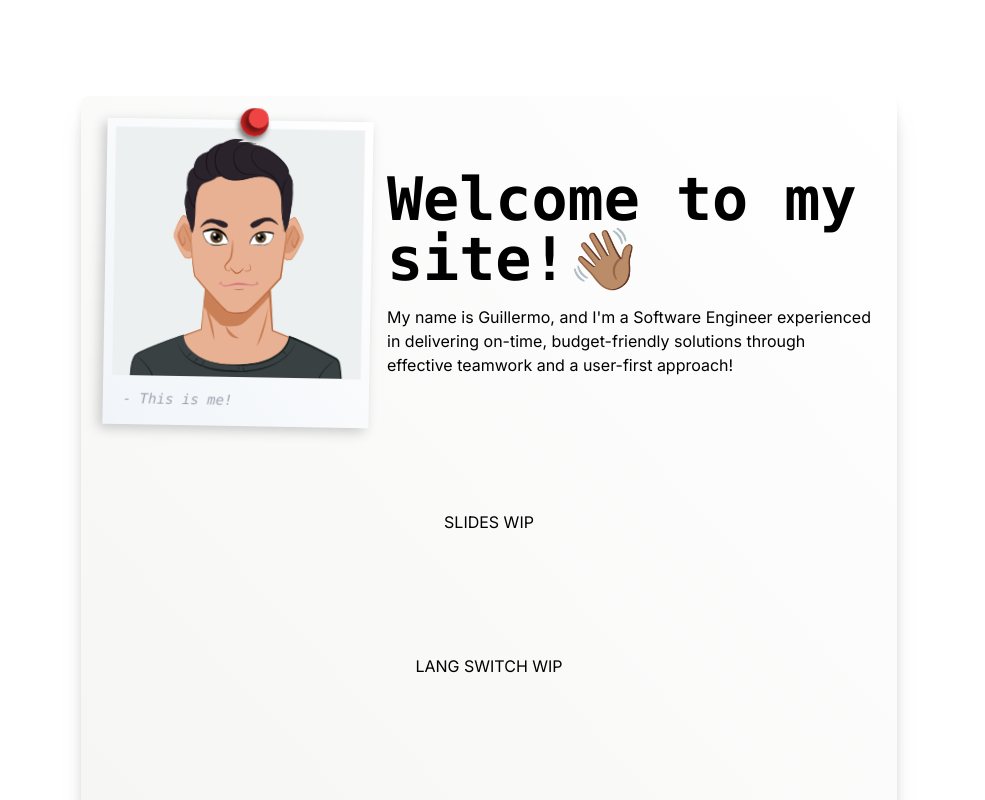
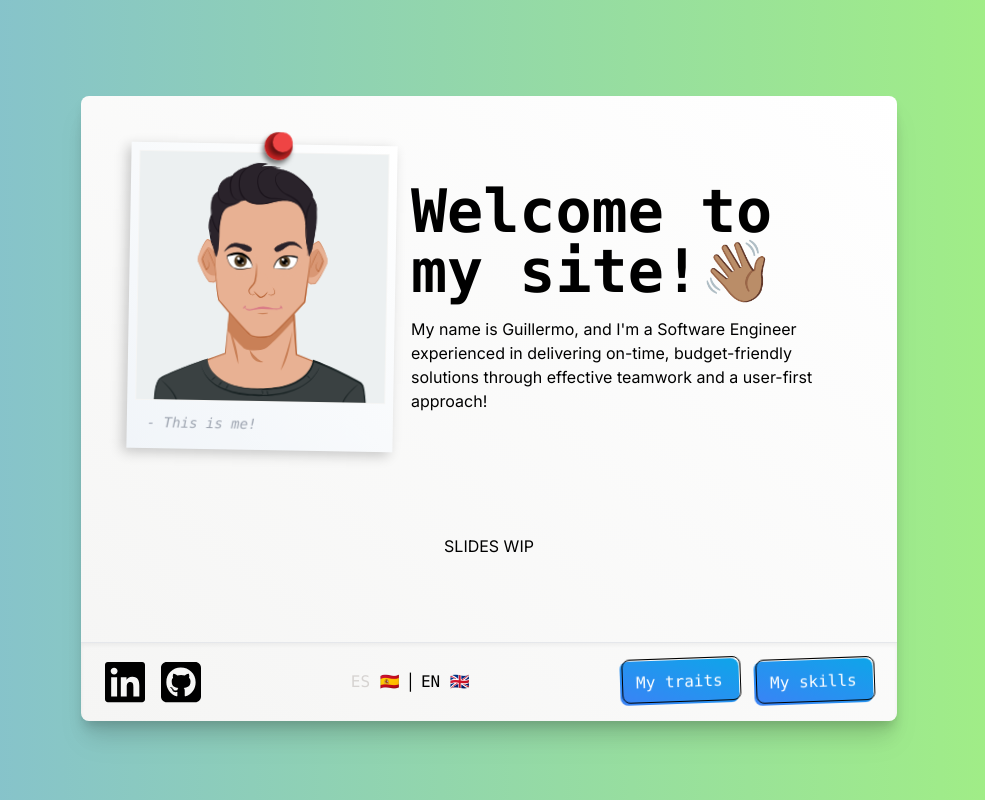
Before and after one commit to guillermo-segura/guillermo-segura.github.io, a Next.js app: page /me in a window 1280 px wide. Shown: the top 800 px of the page, without its empty margins (151-1136 px from the left). Built offline with nearby package versions, Linux system fonts and the light colour scheme.

Commit message:
feat: added language placeholder and updated spacing on card

```diff
--- a/src/app/layout.tsx
+++ b/src/app/layout.tsx
@@ -9,7 +9,7 @@ const inter = Inter({ subsets: ["latin"] });
 
 const classNames = {
   container: 'flex min-h-screen flex-col items-center justify-between p-24',
-  body: `${gradientBg} bg-4xl`,
+  body: gradientBg,
 };
 
 export const metadata: Metadata = {
--- a/src/app/me/page.tsx
+++ b/src/app/me/page.tsx
@@ -21,8 +21,6 @@ export default function Page() {
       {/* CARD BODY */}
       <div className={classNames.body}>
         <div className="flex justify-center items-center h-36">SLIDES WIP</div>
-        <div className="flex justify-center items-center h-36">LANG SWITCH WIP</div>
-        <div className="flex justify-center items-center h-36">CONTACT WIP</div>
       </div>
 
       <CardFooter skills traits />
--- a/src/app/skills/page.tsx
+++ b/src/app/skills/page.tsx
@@ -5,7 +5,7 @@ import content from '@/content/content.json';
 import data from './skills';
 
 const classNames = {
-  body: 'flex flex-col px-6 space-y-6',
+  body: 'flex flex-col px-12 space-y-6',
 };
 
 export default function Page() {
--- a/src/app/traits/page.tsx
+++ b/src/app/traits/page.tsx
@@ -8,7 +8,7 @@ import Link from "@/components/Link/Link";
 import LoadingBar from "@/components/LoadingBar/LoadingBar";
 
 const classNames = {
-  body: 'flex flex-col px-6 space-y-6',
+  body: 'flex flex-col px-12 space-y-6',
 };
 
 export default function Page() {
--- a/src/components/Card/CardFooter.tsx
+++ b/src/components/Card/CardFooter.tsx
@@ -18,6 +18,12 @@ export default function CardFooter({ skills = false, traits = false, home = fals
         <IconLink href={GITHUB_URL} imgSrc={gitHubIcon} />
       </div>
 
+      <div className="flex flex-row">
+        <span className="text-stone-300 font-mono font-sm cursor-pointer p-2">ES 🇪🇸</span>
+        <span className="py-2">|</span>
+        <span className="font-mono font-sm cursor-pointer p-2">EN 🇬🇧</span>
+      </div>
+
       <div className="flex flex-row space-x-4">
         {home && (
           <ButtonLink label="Go back" href="/me" type="secondary" />
--- a/src/components/Card/CardHeader.tsx
+++ b/src/components/Card/CardHeader.tsx
@@ -2,7 +2,7 @@ import { ImageProps } from "next/image";
 import PolaroidImg from "../PolaroidImg/PolaroidImg";
 
 const classNames = {
-  container: 'flex flex-row space-x-4 px-6 pt-6',
+  container: 'flex flex-row space-x-4 px-12 pt-12',
   headerContainer: 'self-center w-full flex space-y-4 flex-col',
   header: 'font-bold text-6xl font-mono',
 };
--- a/tailwind.config.ts
+++ b/tailwind.config.ts
@@ -5,14 +5,10 @@ const config: Config = {
     "./src/pages/**/*.{js,ts,jsx,tsx,mdx}",
     "./src/components/**/*.{js,ts,jsx,tsx,mdx}",
     "./src/app/**/*.{js,ts,jsx,tsx,mdx}",
+    "./src/utils/**/*.{js,ts,jsx,tsx,mdx}",
   ],
   theme: {
     extend: {
-      backgroundImage: {
-        "gradient-radial": "radial-gradient(var(--tw-gradient-stops))",
-        "gradient-conic":
-          "conic-gradient(from 180deg at 50% 50%, var(--tw-gradient-stops))",
-      },
       backgroundSize: {
         "4xl": "300%"
       },
```
